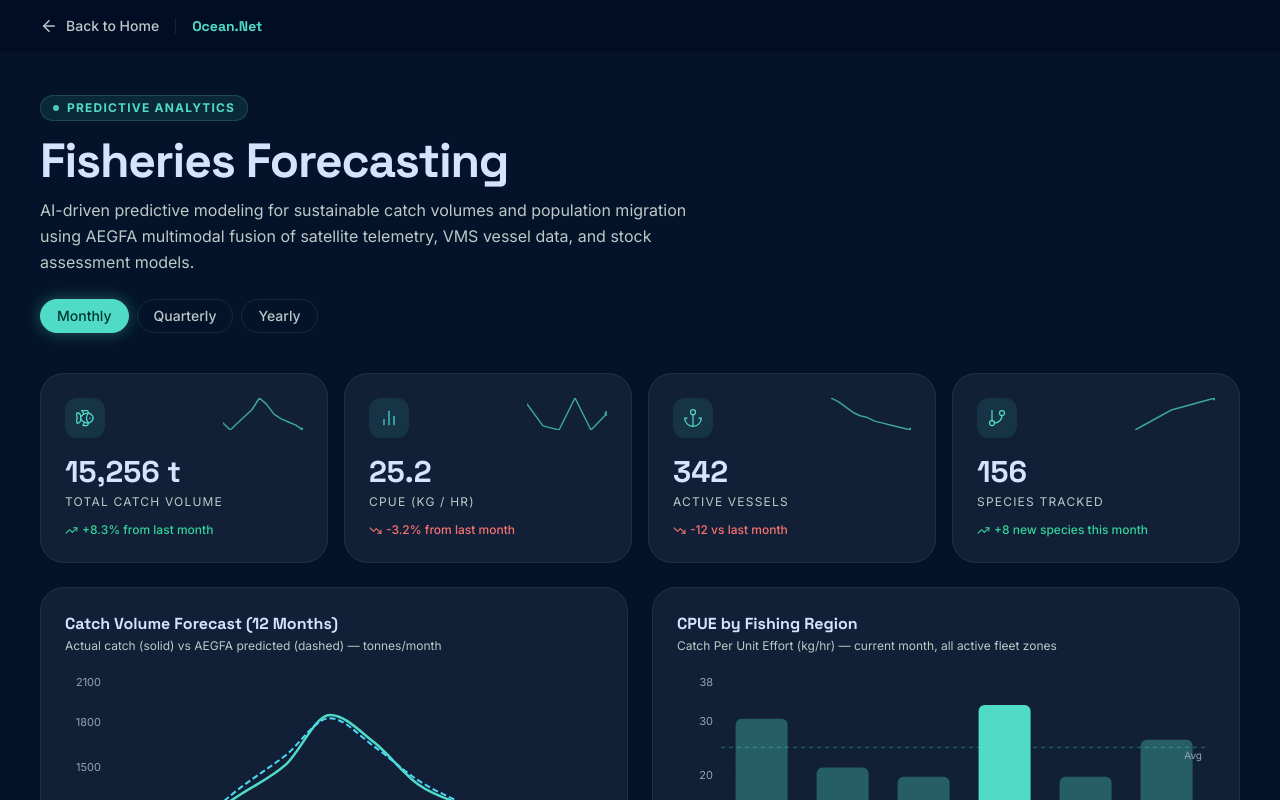
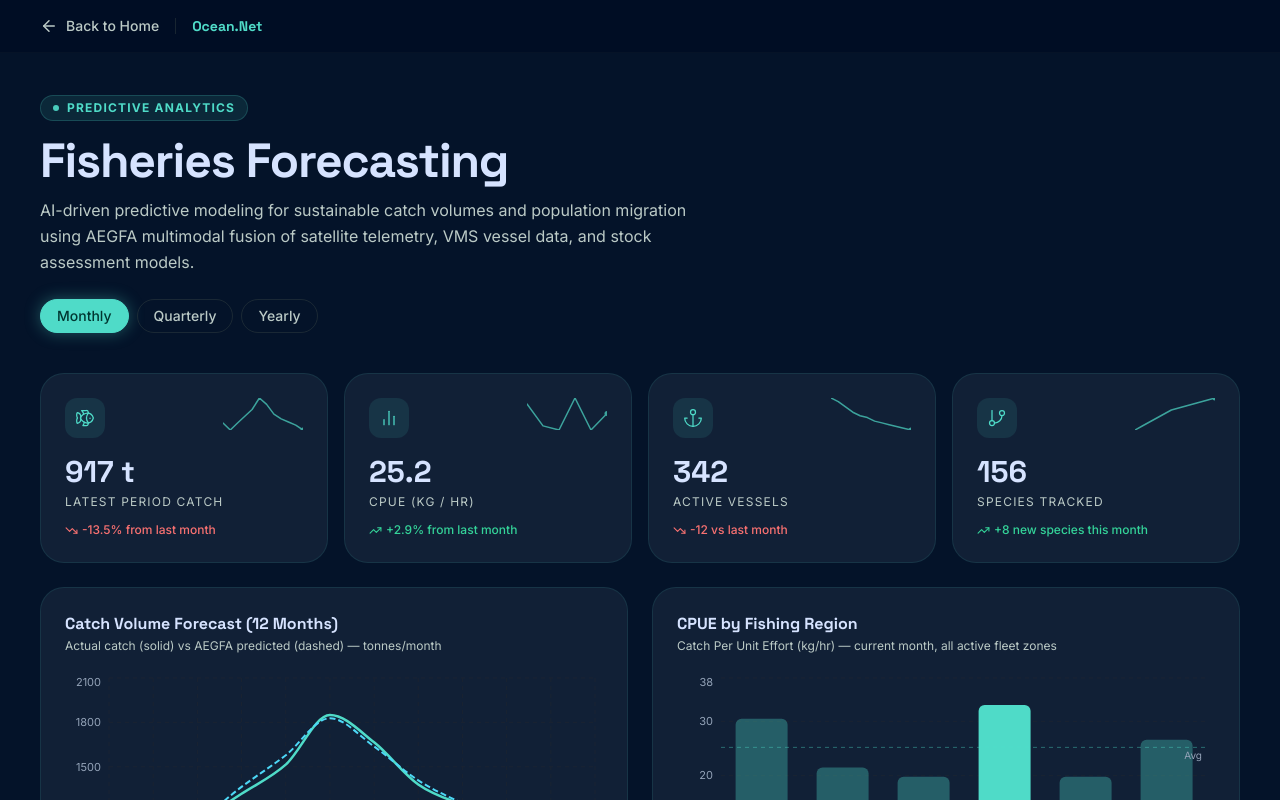
Before and after one commit to anuragyadav7905/ocean-intelligence, a React (Vite) app in the folder frontend/: page /fisheries in a window 1280 px wide. Shown: the top 800 px of the page. Built offline with nearby package versions, Linux system fonts and the light colour scheme.

Commit message:
implement Dashboard and FisheriesForecasting components with interactive data vis

```diff
--- a/frontend/src/components/Dashboard.jsx
+++ b/frontend/src/components/Dashboard.jsx
@@ -105,14 +105,14 @@ function Sparkline({ data, color }) {
 // ─── Stat card ───────────────────────────────────────────────────────────────
 
 function StatCard({ icon: Icon, label, value, unit, changeVal, changeLabel, sparkData, delay }) {
-  const dir = changeVal > 0 ? 'up' : changeVal < 0 ? 'down' : 'flat';
+  const isZero = changeVal === 0 || Math.abs(changeVal) < 0.005;
+  const dir = isZero ? 'flat' : changeVal > 0 ? 'up' : 'down';
   const TrendIcon = dir === 'up' ? TrendingUp : dir === 'down' ? TrendingDown : Minus;
   const trendColor = dir === 'up' ? 'text-red-400' : dir === 'down' ? 'text-cyan-400' : 'text-on-surface-variant';
   const sign = changeVal > 0 ? '+' : '';
 
   return (
     <motion.div
-      key={`${label}-${value}`}
       initial={{ opacity: 0, y: 24 }}
       animate={{ opacity: 1, y: 0 }}
       transition={{ delay, duration: 0.45 }}
@@ -131,7 +131,10 @@ function StatCard({ icon: Icon, label, value, unit, changeVal, changeLabel, spar
       <div className="text-xs text-on-surface-variant uppercase tracking-widest mb-3">{label}</div>
       <div className={`flex items-center gap-1 text-xs font-medium ${trendColor}`}>
         <TrendIcon size={13} />
-        <span>{sign}{changeVal} {changeLabel}</span>
+        {isZero
+          ? <span>Stable — no change</span>
+          : <span>{sign}{changeVal} {changeLabel}</span>
+        }
       </div>
     </motion.div>
   );
@@ -290,7 +293,7 @@ export default function Dashboard() {
 
           <ChartCard title="Sea Surface Temperature" subtitle={meta.sstSub}>
             <ResponsiveContainer width="100%" height={240}>
-              <AreaChart data={sstChartData} margin={{ top: 4, right: 8, left: -16, bottom: 0 }}>
+              <AreaChart key={activeFilter} data={sstChartData} margin={{ top: 4, right: 8, left: -16, bottom: 0 }}>
                 <defs>
                   <linearGradient id="sstGrad" x1="0" y1="0" x2="0" y2="1">
                     <stop offset="5%"  stopColor={TEAL} stopOpacity={0.25} />
@@ -304,7 +307,10 @@ export default function Dashboard() {
                   axisLine={false} tickLine={false}
                   interval={xInterval}
                 />
-                <YAxis tick={{ fill: AXIS, fontSize: 11 }} axisLine={false} tickLine={false} domain={['auto', 'auto']} />
+                <YAxis
+                  tick={{ fill: AXIS, fontSize: 11 }} axisLine={false} tickLine={false}
+                  domain={[min => Math.floor(min - 1), max => Math.ceil(max + 1)]}
+                />
                 <Tooltip contentStyle={TOOLTIP_STYLE} />
                 <Area
                   type="monotone" dataKey="SST" stroke={TEAL} strokeWidth={2}
@@ -341,7 +347,7 @@ export default function Dashboard() {
         {/* ── Row 3: Multi-parameter chart ── */}
         <ChartCard title="Multi-Parameter Ocean Trends" subtitle={meta.multiSub}>
           <ResponsiveContainer width="100%" height={280}>
-            <LineChart data={multiData} margin={{ top: 4, right: 24, left: -16, bottom: 0 }}>
+            <LineChart key={activeFilter} data={multiData} margin={{ top: 4, right: 24, left: -16, bottom: 0 }}>
               <CartesianGrid stroke={GRID} strokeDasharray="4 4" />
               <XAxis
                 dataKey="month"
--- a/frontend/src/components/FisheriesForecasting.jsx
+++ b/frontend/src/components/FisheriesForecasting.jsx
@@ -210,20 +210,30 @@ export default function FisheriesForecasting() {
   const meta        = CHART_META[activeFilter];
   const changeLabel = CHANGE_LABEL[activeFilter];
 
-  // Derived stats
-  const totalCatch = catchData.reduce((s, d) => s + d.Actual, 0);
-  const avgCPUE    = (cpueData.reduce((s, d) => s + d.cpue, 0) / cpueData.length).toFixed(1);
+  // Derived stats — show latest period's actual catch (not a sum), so values are
+  // clearly different between Monthly (~950–1780 t), Quarterly (~3000–5500 t),
+  // and Yearly (~11000–15000 t) making the filter switch obviously visible.
+  const latestCatch = catchData[catchData.length - 1].Actual;
+  const prevCatch   = catchData.length >= 2 ? catchData[catchData.length - 2].Actual : latestCatch;
+  const rawCatchPct = ((latestCatch - prevCatch) / prevCatch * 100);
+  const catchSign   = rawCatchPct >= 0 ? '+' : '';
+  const catchDir    = rawCatchPct >= 0 ? 'up' : 'down';
+  const catchChangeText = `${catchSign}${rawCatchPct.toFixed(1)}% ${changeLabel}`;
+
+  const avgCPUENum = cpueData.reduce((s, d) => s + d.cpue, 0) / cpueData.length;
+  const avgCPUE    = avgCPUENum.toFixed(1);
   const maxCpue    = Math.max(...cpueData.map(d => d.cpue));
   const highRegion = cpueData.reduce((a, b) => b.cpue > a.cpue ? b : a).region;
   const lowRegion  = cpueData.reduce((a, b) => b.cpue < a.cpue ? b : a).region;
 
+  // CPUE change: deviation from 24.5 kg/hr regional baseline
+  const cpuePctNum  = ((avgCPUENum - 24.5) / 24.5 * 100);
+  const cpueSign    = cpuePctNum >= 0 ? '+' : '';
+  const cpueDir     = cpuePctNum >= 0 ? 'up' : 'down';
+  const cpueChangeText = `${cpueSign}${cpuePctNum.toFixed(1)}% ${changeLabel}`;
+
   const catchSpark = catchData.map(d => d.Actual);
   const cpueSpark  = cpueData.map(d => d.cpue);
-
-  // CPUE change direction: compare last two catch data points
-  const cpueTrend = catchData.length >= 2
-    ? catchData[catchData.length - 1].Actual > catchData[catchData.length - 2].Actual ? 'up' : 'down'
-    : 'flat';
 
   return (
     <div className="min-h-screen bg-background text-on-background">
@@ -275,10 +285,10 @@ export default function FisheriesForecasting() {
         <div className="grid grid-cols-1 sm:grid-cols-2 xl:grid-cols-4 gap-4 mb-6">
           <StatCard
             icon={Fish}
-            label="Total Catch Volume"
-            value={`${totalCatch.toLocaleString()} t`}
-            changeDir="up"
-            changeText={`+8.3% ${changeLabel}`}
+            label="Latest Period Catch"
+            value={`${latestCatch.toLocaleString()} t`}
+            changeDir={catchDir}
+            changeText={catchChangeText}
             sparkData={catchSpark}
             delay={0.1}
           />
@@ -286,8 +296,8 @@ export default function FisheriesForecasting() {
             icon={BarChart2}
             label="CPUE (kg / hr)"
             value={avgCPUE}
-            changeDir={cpueTrend}
-            changeText={`${cpueTrend === 'up' ? '+' : '-'}3.2% ${changeLabel}`}
+            changeDir={cpueDir}
+            changeText={cpueChangeText}
             sparkData={cpueSpark}
             delay={0.15}
           />
@@ -329,7 +339,7 @@ export default function FisheriesForecasting() {
             delay={0.3}
           >
             <ResponsiveContainer width="100%" height={240}>
-              <LineChart data={catchData} margin={{ top: 4, right: 8, left: -16, bottom: 0 }}>
+              <LineChart key={activeFilter} data={catchData} margin={{ top: 4, right: 8, left: -16, bottom: 0 }}>
                 <CartesianGrid stroke={GRID} strokeDasharray="4 4" />
                 <XAxis dataKey="month" tick={{ fill: AXIS, fontSize: 11 }} axisLine={false} tickLine={false} />
                 <YAxis tick={{ fill: AXIS, fontSize: 11 }} axisLine={false} tickLine={false} domain={['auto', 'auto']} />
@@ -352,7 +362,7 @@ export default function FisheriesForecasting() {
             delay={0.35}
           >
             <ResponsiveContainer width="100%" height={240}>
-              <BarChart data={cpueData} margin={{ top: 4, right: 8, left: -16, bottom: 0 }}>
+              <BarChart key={activeFilter} data={cpueData} margin={{ top: 4, right: 8, left: -16, bottom: 0 }}>
                 <CartesianGrid stroke={GRID} strokeDasharray="4 4" vertical={false} />
                 <XAxis dataKey="region" tick={{ fill: AXIS, fontSize: 10 }} axisLine={false} tickLine={false} />
                 <YAxis tick={{ fill: AXIS, fontSize: 11 }} axisLine={false} tickLine={false} domain={[0, 38]} />
@@ -381,7 +391,7 @@ export default function FisheriesForecasting() {
             className="lg:col-span-2"
           >
             <ResponsiveContainer width="100%" height={280}>
-              <AreaChart data={speciesData} margin={{ top: 4, right: 8, left: -16, bottom: 0 }}>
+              <AreaChart key={activeFilter} data={speciesData} margin={{ top: 4, right: 8, left: -16, bottom: 0 }}>
                 <defs>
                   {[['pelGrad', TEAL], ['demGrad', CYAN], ['crsGrad', EMERALD], ['cphGrad', SKY]].map(([id, color]) => (
                     <linearGradient key={id} id={id} x1="0" y1="0" x2="0" y2="1">
```
